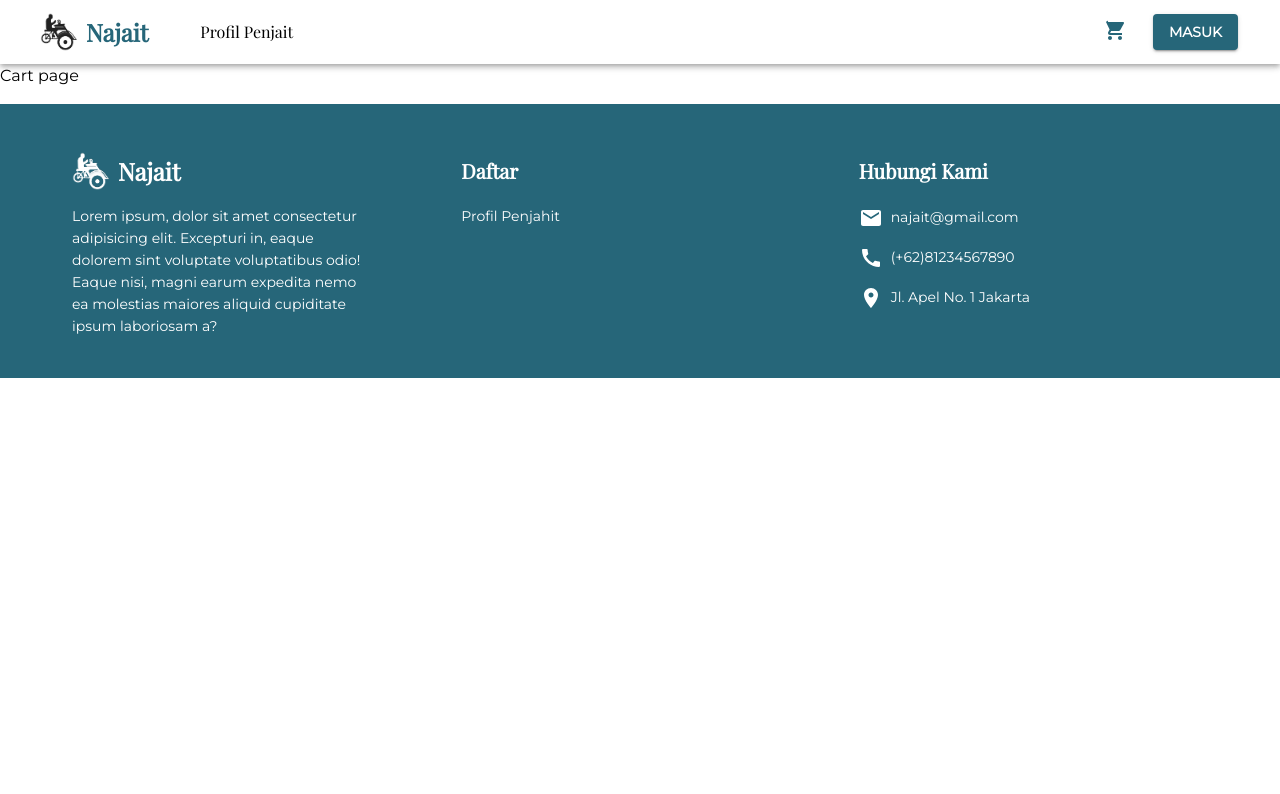
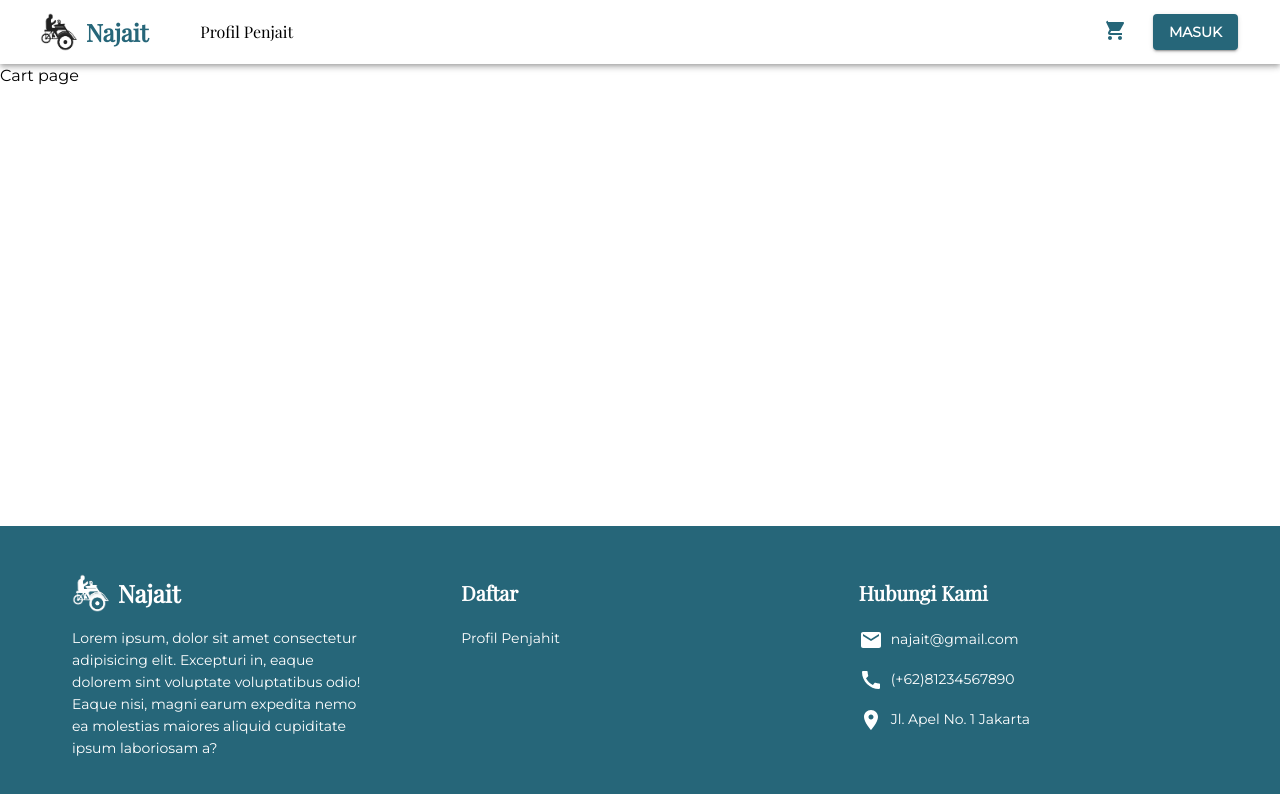
Before and after one commit to rafirm29/najait-express, a React (Create React App) app: page /cart in a window 1280 px wide. Shown: the top 794 px of the page. Built offline with nearby package versions, Linux system fonts and the light colour scheme.

Commit message:
Added sticky footer

```diff
--- a/src/App.js
+++ b/src/App.js
@@ -1,5 +1,5 @@
 import React from 'react';
-import { Typography, ThemeProvider, createTheme } from '@mui/material';
+import { Typography, ThemeProvider, createTheme, Box } from '@mui/material';
 import { BrowserRouter, Switch, Route, Redirect } from 'react-router-dom';
 import './App.css';
 import Header from './components/Header';
@@ -41,6 +41,13 @@ function App() {
   return (
     <BrowserRouter>
       <ThemeProvider theme={THEME}>
+        <Box
+          sx={{
+            display: 'flex',
+            flexDirection: 'column',
+            minHeight: '100vh',
+          }}
+        >
           <Header />
           <Switch>
             <Route path="/home" component={Home} />
@@ -49,6 +56,7 @@ function App() {
             <Redirect to="home" />
           </Switch>
           <Footer />
+        </Box>
       </ThemeProvider>
     </BrowserRouter>
   );
--- a/src/components/Footer.js
+++ b/src/components/Footer.js
@@ -8,7 +8,7 @@ import LocationOnIcon from '@mui/icons-material/LocationOn';
 
 const Footer = () => {
   return (
-    <footer>
+    <Box component="footer" sx={{ mt: 'auto' }}>
       <Box bgcolor="#266679" py={5} mt={2}>
         <Container>
           <Grid container columnSpacing={5} color="white">
@@ -74,7 +74,7 @@ const Footer = () => {
           </Grid>
         </Container>
       </Box>
-    </footer>
+    </Box>
   );
 };
 
```
Lines whose indentation alone changed are shown as unchanged.
